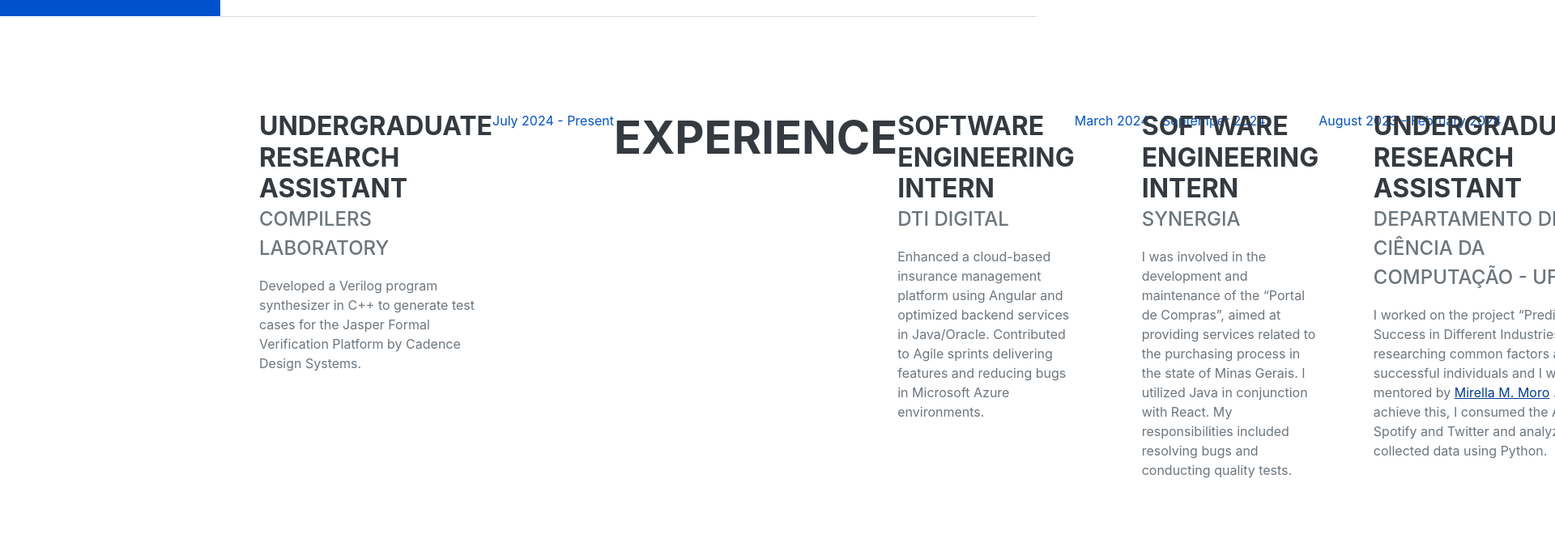
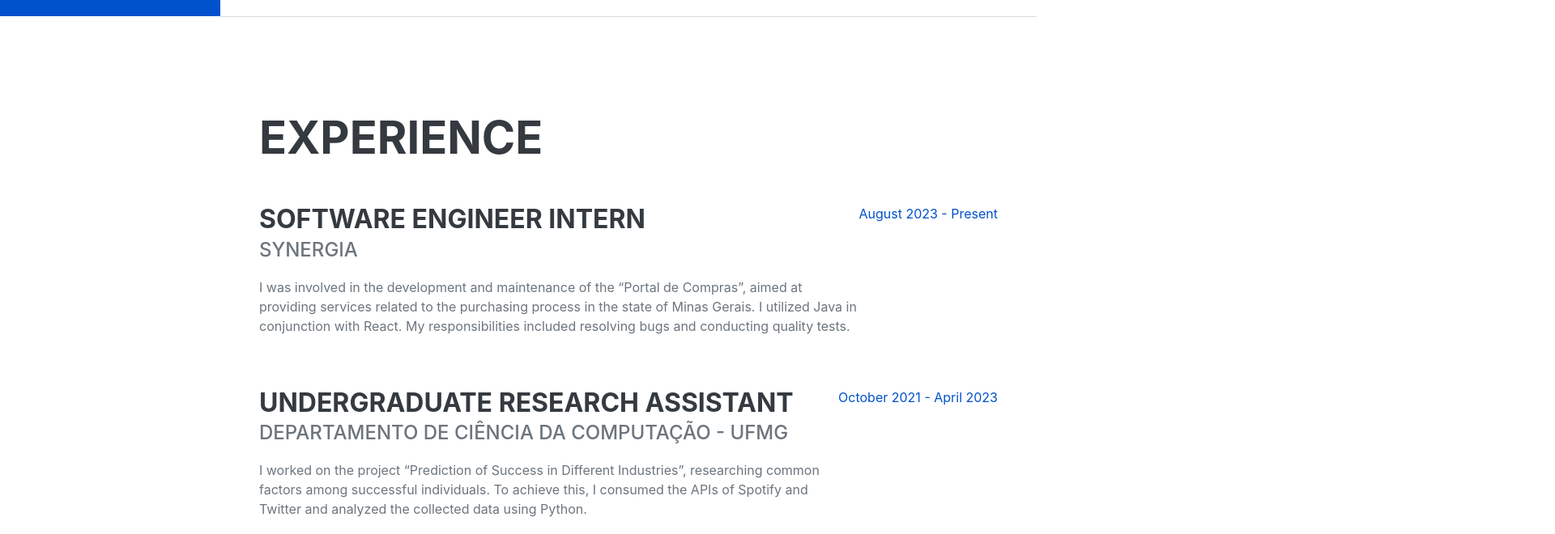
Before and after one commit to luizademelo/luizademelo.github.io, a website: page dist/index.html in a window 1280 px wide. Shown: the part 780-1440 px from the top of the page at 81% size, 1920 px wide, since content can reach past the window. Drawn offline with nearby package versions, Linux system fonts and the light colour scheme; a web font is replaced by a local one.

Commit message:
fixing bugs

```diff
--- a/dist/index.html
+++ b/dist/index.html
@@ -75,63 +75,27 @@
 
         <section class="resume-section" id="experience">
             <div class="resume-section-content">
+                <h2 class="mb-5">Experience</h2>
                 <div class="d-flex flex-column flex-md-row justify-content-between mb-5">
                     <div class="flex-grow-1">
-                        <h3 class="mb-0">Undergraduate Research
-                            Assistant</h3>
-                        <div class="subheading mb-3">Compilers Laboratory</div>
-                        <p>Developed a Verilog program synthesizer in C++ to generate test cases for the Jasper Formal
-                            Verification Platform by Cadence Design Systems.
-                        </p>
+                        <h3 class="mb-0">Software Engineer Intern</h3>
+                        <div class="subheading mb-3">Synergia</div>
+                        <p>I was involved in the development and maintenance of the “Portal de Compras”, aimed at
+                            providing services related to the purchasing process in the state of Minas Gerais. I
+                            utilized Java in conjunction with React. My responsibilities included resolving bugs and
+                            conducting quality tests.</p>
                     </div>
-                    <div class="flex-shrink-0"><span class="text-primary">July 2024 - Present</span></div>
-                    <h2 class="mb-5">Experience</h2>
-                    <div class="d-flex flex-column flex-md-row justify-content-between mb-5">
-                        <div class="flex-grow-1">
-                            <h3 class="mb-0">Software Engineering Intern</h3>
-                            <div class="subheading mb-3">dti Digital</div>
-                            <p>Enhanced a cloud-based insurance management platform using Angular and optimized backend
-                                services in Java/Oracle. Contributed to Agile sprints delivering features and reducing
-                                bugs
-                                in Microsoft Azure environments.</p>
-                        </div>
-                        <div class="flex-shrink-0"><span class="text-primary">March 2024 - Septemper 2024</span></div>
+                    <div class="flex-shrink-0"><span class="text-primary">August 2023 - Present</span></div>
+                </div>
+                <div class="d-flex flex-column flex-md-row justify-content-between mb-5">
+                    <div class="flex-grow-1">
+                        <h3 class="mb-0">Undergraduate Research Assistant</h3>
+                        <div class="subheading mb-3">Departamento de Ciência da Computação - UFMG</div>
+                        <p>I worked on the project “Prediction of Success in Different Industries”, researching common
+                            factors among successful individuals. To achieve this, I consumed the APIs of Spotify and
+                            Twitter and analyzed the collected data using Python.</p>
                     </div>
-                    <div class="d-flex flex-column flex-md-row justify-content-between mb-5">
-                        <div class="flex-grow-1">
-                            <h3 class="mb-0">Software Engineering Intern</h3>
-                            <div class="subheading mb-3">Synergia</div>
-                            <p>I was involved in the development and maintenance
-                                of the “Portal de Compras”, aimed at providing
-                                services related to the purchasing process in
-                                the state of Minas Gerais. I utilized Java in
-                                conjunction with React. My responsibilities
-                                included resolving bugs and conducting quality
-                                tests.</p>
-                        </div>
-                        <div class="flex-shrink-0"><span class="text-primary">August 2023 -
-                                February 2024</span></div>
-                    </div>
-                    <div class="d-flex flex-column flex-md-row justify-content-between mb-5">
-                        <div class="flex-grow-1">
-                            <h3 class="mb-0">Undergraduate Research
-                                Assistant</h3>
-                            <div class="subheading mb-3">Departamento de Ciência
-                                da Computação - UFMG</div>
-                            <p>I worked on the project “Prediction of Success in
-                                Different Industries”, researching common
-                                factors among successful individuals and I was
-                                mentored by
-                                <a href="https://homepages.dcc.ufmg.br/~mirella/">Mirella
-                                    M. Moro</a>
-                                . To achieve this, I consumed the APIs of
-                                Spotify and Twitter and analyzed the collected
-                                data using Python.
-                            </p>
-                        </div>
-                        <div class="flex-shrink-0"><span class="text-primary">October 2021 - April
-                                2023</span></div>
-                    </div>
+                    <div class="flex-shrink-0"><span class="text-primary">October 2021 - April 2023</span></div>
                 </div>
             </div>
         </section>
```
